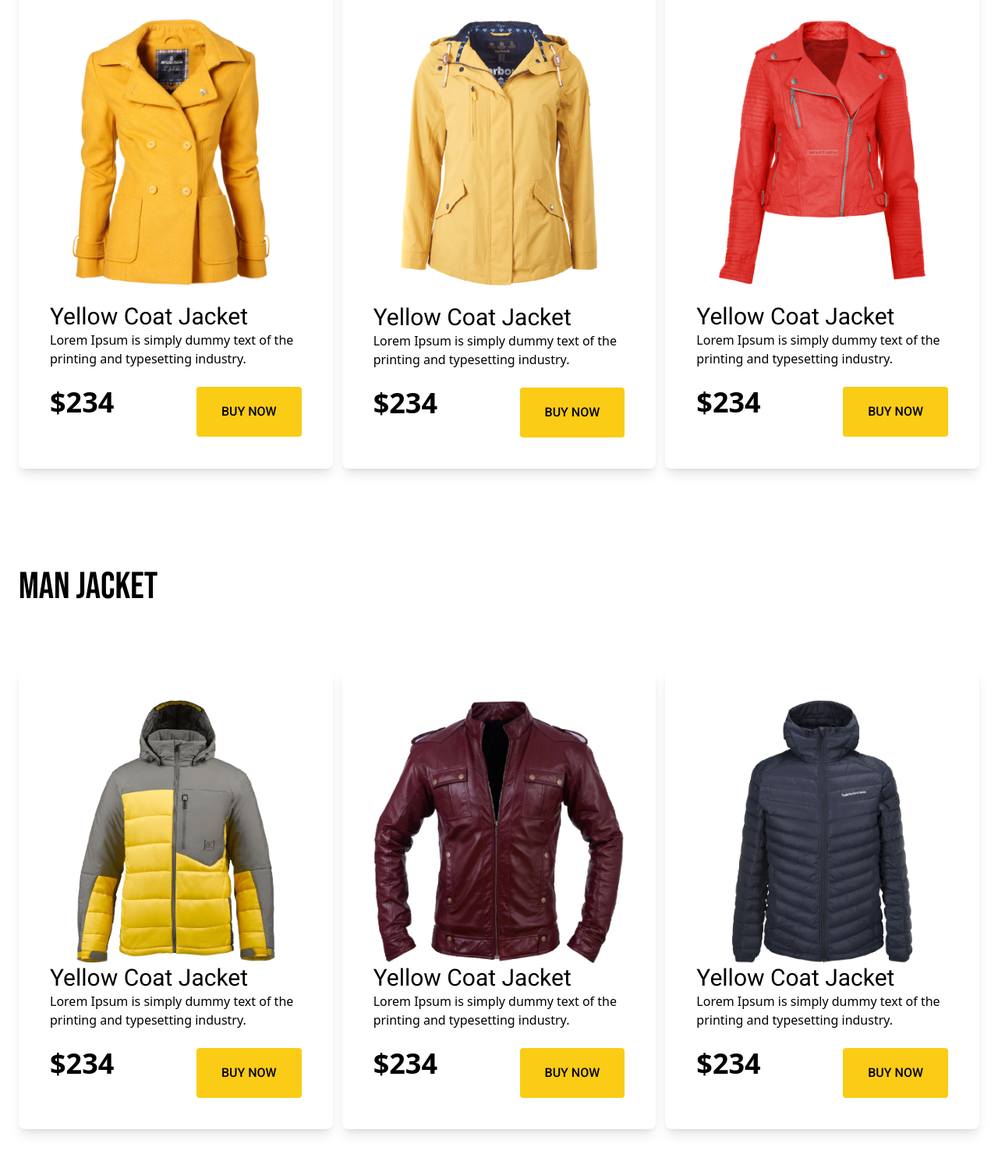
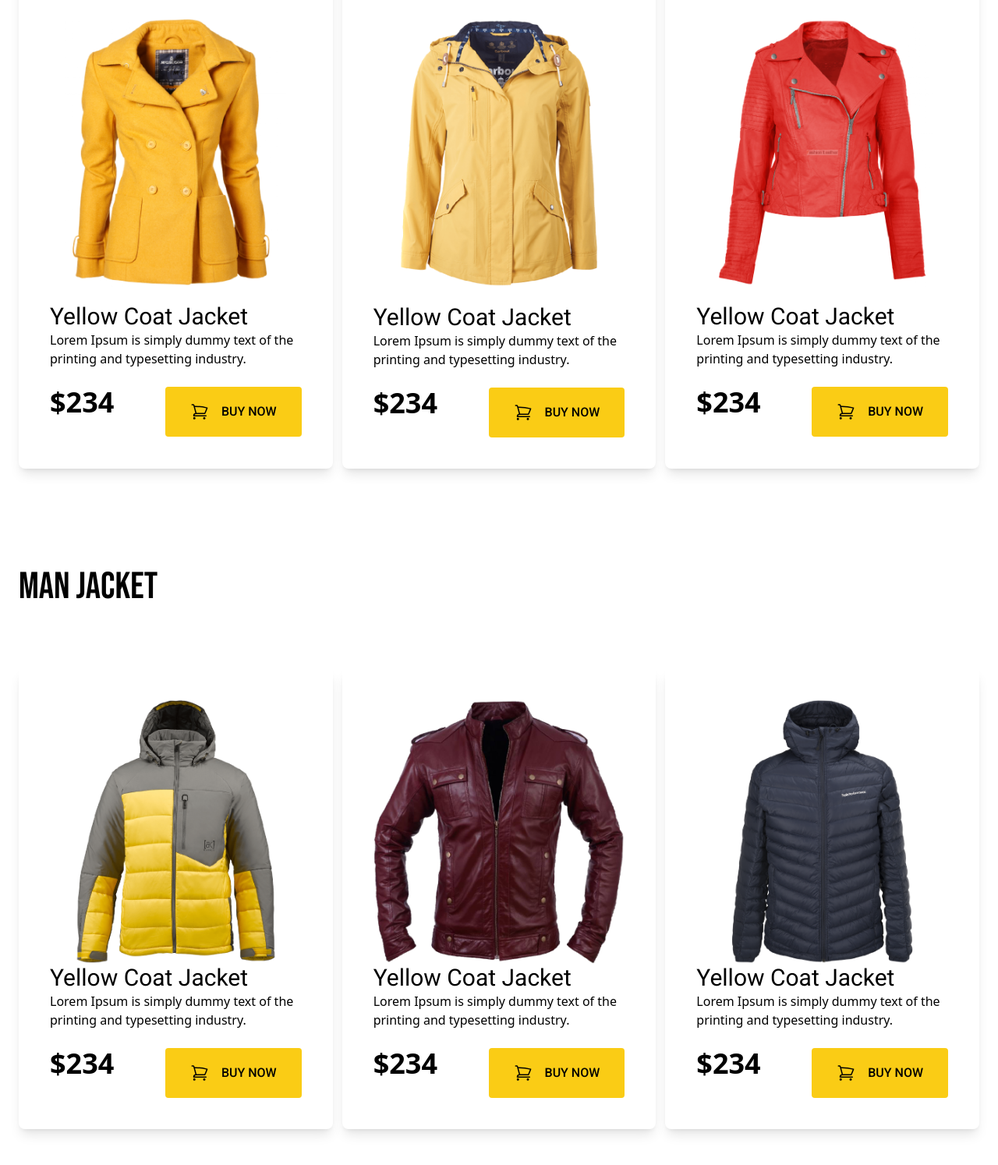
Before and after one commit to Mdforidulislam/pengium-shop, a plain HTML site: page index.html in a window 1280 px wide. Shown: the part 862-2356 px from the top of the page at 78% size. Drawn offline with nearby package versions, Linux system fonts and the light colour scheme.

Commit message:
my website complat

```diff
--- a/index.html
+++ b/index.html
@@ -50,7 +50,12 @@
                 <h3 class="text-7xl text-[#363958] my-6 Bebas-Neue-font"> <span class=" text-[#FABE4C]">Be the Penguins</span> <br>
                     of Winter</h3>
                 <p class="text-[#3E3E3E] text-base mt-6 roboto-font">Lorem Ipsum is simply dummy text of the printing <br>and typesetting industry.</p>
-                <button class="bg-gradient-to-b text-base roboto-font  bg-yellow-400 font-medium px-8 py-5 rounded mt-6">BUY NOW</button>
+                <button class="bg-gradient-to-b text-base roboto-font  bg-yellow-400 font-medium px-8 py-5 rounded mt-6 flex gap-x-4">
+                    <svg xmlns="http://www.w3.org/2000/svg" fill="none" viewBox="0 0 24 24" stroke-width="1.5" stroke="currentColor" class="w-6 h-6">
+                        <path stroke-linecap="round" stroke-linejoin="round" d="M2.25 3h1.386c.51 0 .955.343 1.087.835l.383 1.437M7.5 14.25a3 3 0 00-3 3h15.75m-12.75-3h11.218c1.121-2.3 2.1-4.684 2.924-7.138a60.114 60.114 0 00-16.536-1.84M7.5 14.25L5.106 5.272M6 20.25a.75.75 0 11-1.5 0 .75.75 0 011.5 0zm12.75 0a.75.75 0 11-1.5 0 .75.75 0 011.5 0z" />
+                      </svg>
+
+                    BUY NOW</button>
             </div>
             <div>
                 <img src="./images/model.png" alt="">
@@ -70,7 +75,12 @@
                         <br>printing and typesetting industry.</p>
                         <div class="flex justify-between items-center">
                             <h2 class="text-4xl font-black">$234</h2>
-                            <button class="bg-gradient-to-b text-base roboto-font  bg-yellow-400 font-medium px-8 py-5 rounded mt-6">BUY NOW</button>
+                            <button class="bg-gradient-to-b text-base roboto-font  bg-yellow-400 font-medium px-8 py-5 rounded mt-6 flex gap-x-4">
+                                <svg xmlns="http://www.w3.org/2000/svg" fill="none" viewBox="0 0 24 24" stroke-width="1.5" stroke="currentColor" class="w-6 h-6">
+                                    <path stroke-linecap="round" stroke-linejoin="round" d="M2.25 3h1.386c.51 0 .955.343 1.087.835l.383 1.437M7.5 14.25a3 3 0 00-3 3h15.75m-12.75-3h11.218c1.121-2.3 2.1-4.684 2.924-7.138a60.114 60.114 0 00-16.536-1.84M7.5 14.25L5.106 5.272M6 20.25a.75.75 0 11-1.5 0 .75.75 0 011.5 0zm12.75 0a.75.75 0 11-1.5 0 .75.75 0 011.5 0z" />
+                                  </svg>
+
+                                BUY NOW</button>
                         </div>
                 </div>
                 <div class="shadow-lg p-10 rounded-lg">
@@ -80,7 +90,12 @@
                     <br>printing and typesetting industry.</p>
                     <div class="flex justify-between items-center">
                         <h2 class="text-4xl font-black">$234</h2>
-                        <button class="bg-gradient-to-b text-base roboto-font  bg-yellow-400 font-medium px-8 py-5 rounded mt-6">BUY NOW</button>
+                        <button class="bg-gradient-to-b text-base roboto-font  bg-yellow-400 font-medium px-8 py-5 rounded mt-6 flex gap-x-4">
+                            <svg xmlns="http://www.w3.org/2000/svg" fill="none" viewBox="0 0 24 24" stroke-width="1.5" stroke="currentColor" class="w-6 h-6">
+                                <path stroke-linecap="round" stroke-linejoin="round" d="M2.25 3h1.386c.51 0 .955.343 1.087.835l.383 1.437M7.5 14.25a3 3 0 00-3 3h15.75m-12.75-3h11.218c1.121-2.3 2.1-4.684 2.924-7.138a60.114 60.114 0 00-16.536-1.84M7.5 14.25L5.106 5.272M6 20.25a.75.75 0 11-1.5 0 .75.75 0 011.5 0zm12.75 0a.75.75 0 11-1.5 0 .75.75 0 011.5 0z" />
+                              </svg>
+
+                            BUY NOW</button>
                     </div>
                 </div>
                 <div class="shadow-lg p-10 rounded-lg">
@@ -90,7 +105,12 @@
                     <br>printing and typesetting industry.</p>
                     <div class="flex justify-between items-center">
                         <h2 class="text-4xl font-black">$234</h2>
-                        <button class="bg-gradient-to-b text-base roboto-font  bg-yellow-400 font-medium px-8 py-5 rounded mt-6">BUY NOW</button>
+                        <button class="bg-gradient-to-b text-base roboto-font  bg-yellow-400 font-medium px-8 py-5 rounded mt-6 flex gap-x-4">
+                            <svg xmlns="http://www.w3.org/2000/svg" fill="none" viewBox="0 0 24 24" stroke-width="1.5" stroke="currentColor" class="w-6 h-6">
+                                <path stroke-linecap="round" stroke-linejoin="round" d="M2.25 3h1.386c.51 0 .955.343 1.087.835l.383 1.437M7.5 14.25a3 3 0 00-3 3h15.75m-12.75-3h11.218c1.121-2.3 2.1-4.684 2.924-7.138a60.114 60.114 0 00-16.536-1.84M7.5 14.25L5.106 5.272M6 20.25a.75.75 0 11-1.5 0 .75.75 0 011.5 0zm12.75 0a.75.75 0 11-1.5 0 .75.75 0 011.5 0z" />
+                              </svg>
+
+                            BUY NOW</button>
                     </div>
                 </div>
             </div>
@@ -107,7 +127,12 @@
                         <br>printing and typesetting industry.</p>
                         <div class="flex justify-between items-center">
                             <h2 class="text-4xl font-black">$234</h2>
-                            <button class="bg-gradient-to-b text-base roboto-font  bg-yellow-400 font-medium px-8 py-5 rounded mt-6">BUY NOW</button>
+                            <button class="bg-gradient-to-b text-base roboto-font  bg-yellow-400 font-medium px-8 py-5 rounded mt-6 flex gap-x-4">
+                                <svg xmlns="http://www.w3.org/2000/svg" fill="none" viewBox="0 0 24 24" stroke-width="1.5" stroke="currentColor" class="w-6 h-6">
+                                    <path stroke-linecap="round" stroke-linejoin="round" d="M2.25 3h1.386c.51 0 .955.343 1.087.835l.383 1.437M7.5 14.25a3 3 0 00-3 3h15.75m-12.75-3h11.218c1.121-2.3 2.1-4.684 2.924-7.138a60.114 60.114 0 00-16.536-1.84M7.5 14.25L5.106 5.272M6 20.25a.75.75 0 11-1.5 0 .75.75 0 011.5 0zm12.75 0a.75.75 0 11-1.5 0 .75.75 0 011.5 0z" />
+                                  </svg>
+
+                                BUY NOW</button>
                         </div>
                 </div>
                 <div class="shadow-lg p-10 rounded-lg">
@@ -117,7 +142,12 @@
                     <br>printing and typesetting industry.</p>
                     <div class="flex justify-between items-center">
                         <h2 class="text-4xl font-black">$234</h2>
-                        <button class="bg-gradient-to-b text-base roboto-font  bg-yellow-400 font-medium px-8 py-5 rounded mt-6">BUY NOW</button>
+                        <button class="bg-gradient-to-b text-base roboto-font  bg-yellow-400 font-medium px-8 py-5 rounded mt-6 flex gap-x-4">
+                            <svg xmlns="http://www.w3.org/2000/svg" fill="none" viewBox="0 0 24 24" stroke-width="1.5" stroke="currentColor" class="w-6 h-6">
+                                <path stroke-linecap="round" stroke-linejoin="round" d="M2.25 3h1.386c.51 0 .955.343 1.087.835l.383 1.437M7.5 14.25a3 3 0 00-3 3h15.75m-12.75-3h11.218c1.121-2.3 2.1-4.684 2.924-7.138a60.114 60.114 0 00-16.536-1.84M7.5 14.25L5.106 5.272M6 20.25a.75.75 0 11-1.5 0 .75.75 0 011.5 0zm12.75 0a.75.75 0 11-1.5 0 .75.75 0 011.5 0z" />
+                              </svg>
+
+                            BUY NOW</button>
                     </div>
                 </div>
                 <div class="shadow-lg p-10 rounded-lg">
@@ -127,7 +157,11 @@
                     <br>printing and typesetting industry.</p>
                     <div class="flex justify-between items-center">
                         <h2 class="text-4xl font-black">$234</h2>
-                        <button class="bg-gradient-to-b text-base roboto-font  bg-yellow-400 font-medium px-8 py-5 rounded mt-6">BUY NOW</button>
+                        <button class="bg-gradient-to-b text-base roboto-font  bg-yellow-400 font-medium px-8 py-5 rounded mt-6 flex gap-x-4">
+                            <svg xmlns="http://www.w3.org/2000/svg" fill="none" viewBox="0 0 24 24" stroke-width="1.5" stroke="currentColor" class="w-6 h-6">
+                                <path stroke-linecap="round" stroke-linejoin="round" d="M2.25 3h1.386c.51 0 .955.343 1.087.835l.383 1.437M7.5 14.25a3 3 0 00-3 3h15.75m-12.75-3h11.218c1.121-2.3 2.1-4.684 2.924-7.138a60.114 60.114 0 00-16.536-1.84M7.5 14.25L5.106 5.272M6 20.25a.75.75 0 11-1.5 0 .75.75 0 011.5 0zm12.75 0a.75.75 0 11-1.5 0 .75.75 0 011.5 0z" />
+                              </svg>
+                              BUY NOW</button>
                     </div>
                 </div>
             </div>
```
